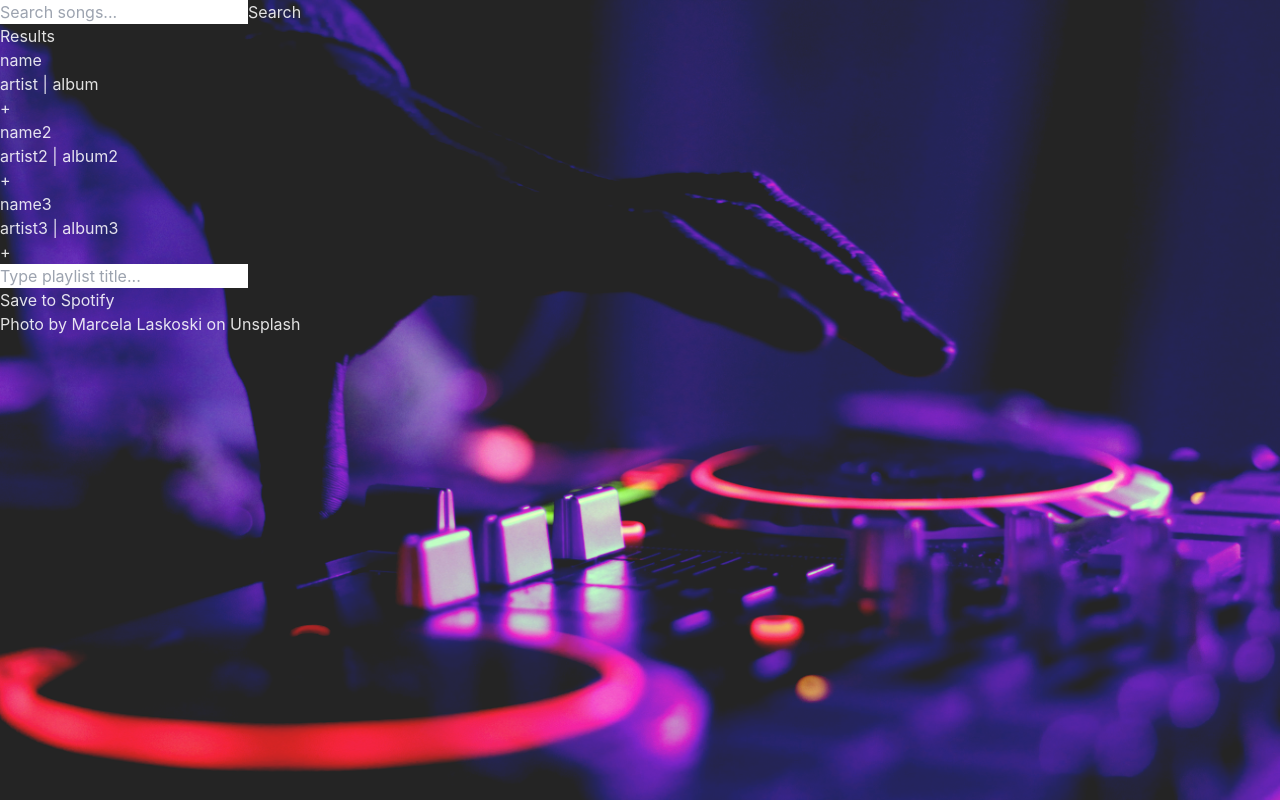
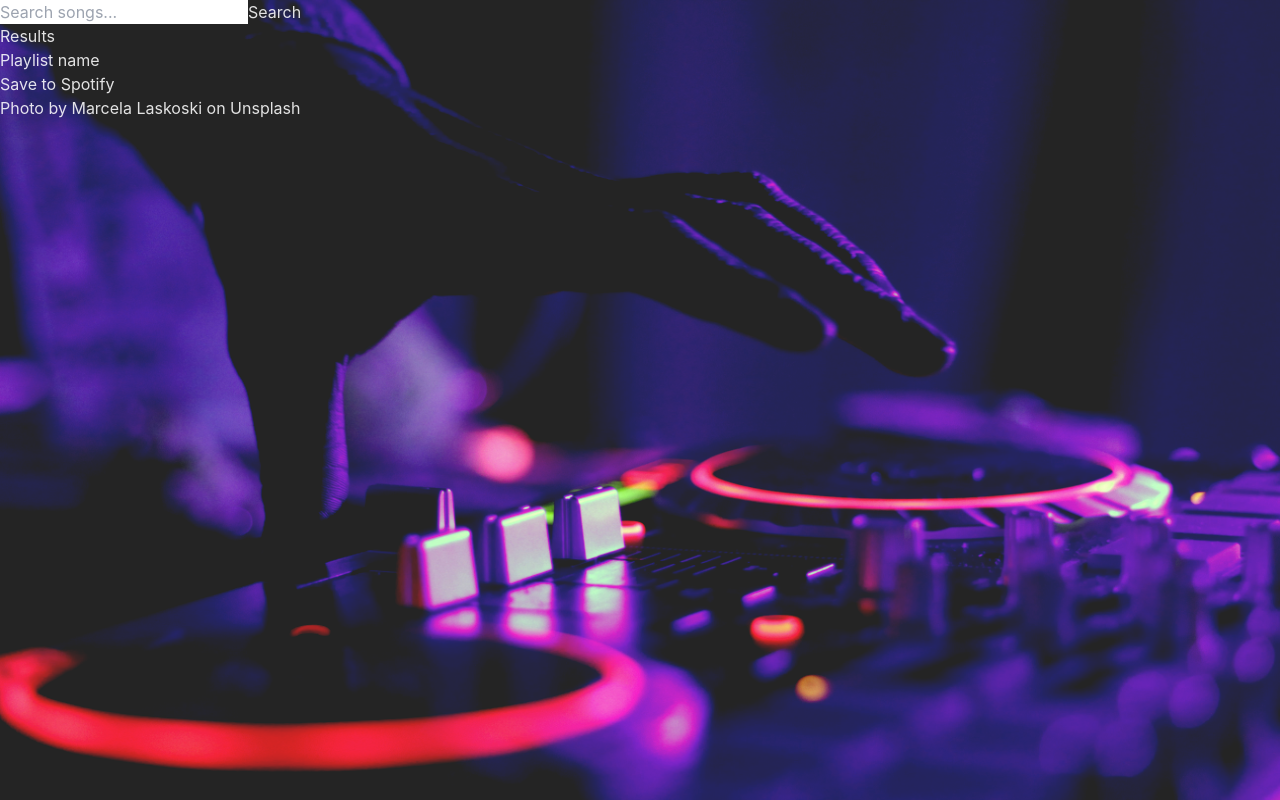
Before and after one commit to daasrattale/jammify, a React (Vite) app: page /jammer in a window 1280 px wide. Built offline with nearby package versions, Linux system fonts and the light colour scheme.

Commit message:
add create playlist and add tracks features

```diff
--- a/src/components/Playlist.tsx
+++ b/src/components/Playlist.tsx
@@ -2,6 +2,8 @@ import { Dispatch, SetStateAction, useRef, useState } from "react";
 import { PlaylistDetails } from "../types/playlist.type";
 import { TrackDetails } from "../types/track.type";
 import { Track } from "./../components";
+import { useAuth } from "../hooks/useAuth";
+import axios from "axios";
 
 interface PlaylistProps {
      playlist: PlaylistDetails
@@ -13,6 +15,7 @@ export const Playlist = ({ playlist, setPlaylist }: PlaylistProps) => {
 
      const playlistTitleRef = useRef<HTMLInputElement>(null);
      const [isModifying, setModifying] = useState<Boolean>(false);
+     const { token } = useAuth();
 
      const removeFromPlaylist = (track: TrackDetails) => {
           // removing track from playlist.
@@ -31,8 +34,50 @@ export const Playlist = ({ playlist, setPlaylist }: PlaylistProps) => {
 
      }
 
-     const savePlaylist = () => {
-          alert('Saved :))')
+     const getUserId = async () => {
+          const { data } = await axios.get("https://api.spotify.com/v1/me", {
+               headers: {
+                    Authorization: `Bearer ${token}`
+               },
+          })
+          return data.id;
+     }
+
+     const createPlaylist = async (userId: string) => {
+          const { data } = await axios.post(`https://api.spotify.com/v1/users/${userId}/playlists`,
+               {
+                    name: playlist.title,
+                    description: 'Jammify playlist',
+                    public: false
+               },
+               {
+                    headers: {
+                         Authorization: `Bearer ${token}`
+                    },
+               }
+          );
+          return data.id;
+     }
+
+
+     const addSongsToPlaylist = async (playlistId: string) => {
+
+          let body = {
+               uris: playlist.tracks.map(track => track.uri)
+          }
+          await axios.post(`https://api.spotify.com/v1/playlists/${playlistId}/tracks`,
+               body,
+               {
+                    headers: {
+                         Authorization: `Bearer ${token}`
+                    },
+               })
+     }
+
+     const savePlaylist = async () => {
+          const userId: string = await getUserId();
+          const playlistId = await createPlaylist(userId);
+          addSongsToPlaylist(playlistId);
      }
 
      return (
@@ -41,13 +86,11 @@ export const Playlist = ({ playlist, setPlaylist }: PlaylistProps) => {
                     {
                          playlist.title == '' || isModifying
                               ? <input ref={playlistTitleRef} type="text" className={`bg-black/30 pl-4 pr-10 py-2 w-full my-2`} placeholder="Type playlist title..." />
-                              : <span onClick={() => {setModifying(true)}} className="capitalize text-xl text-white-600 cursor-pointer">
+                              : <span onClick={() => { setModifying(true) }} className="capitalize text-xl text-white-600 cursor-pointer">
                                    {playlist.title}
                               </span>
-
                     }
                </div>
-
                {
                     playlist.tracks.map(track =>
                          <Track
--- a/src/components/SearchBar.tsx
+++ b/src/components/SearchBar.tsx
@@ -1,6 +1,6 @@
 import { Dispatch, SetStateAction, useRef } from "react";
 import { TrackDetails } from "../types/track.type";
-import { useSpotifyAuth } from "../hooks/useSpotifyAuth";
+import { useAuth } from "../hooks/useAuth";
 import axios from "axios";
 
 interface SearchBarProps {
@@ -11,8 +11,7 @@ interface SearchBarProps {
 export const SearchBar = ({ setTracks }: SearchBarProps) => {
 
      const searchInputRef = useRef<HTMLInputElement>(null);
-
-     const { token } = useSpotifyAuth();
+     const { token } = useAuth();
 
      const search = async () => {
           let searchCriteria = searchInputRef.current!.value;
@@ -31,7 +30,7 @@ export const SearchBar = ({ setTracks }: SearchBarProps) => {
                     name: song.name,
                     artist: song.artists.map((i: any) => i.name).join(','),
                     album: song.album.name,
-                    uri: song.href
+                    uri: song.uri
                }))
           );
      }
--- a/src/hooks/useSpotifyAuth.ts
+++ b/src/hooks/useAuth.ts
@@ -1,11 +1,8 @@
 import { useEffect, useState } from "react";
 
-export const useSpotifyAuth = () => {
+export const useAuth = () => {
 
-     const CLIENT_ID = "4efbd344433949679004cf243d5ae948";
-     const REDIRECT_URI = "http://localhost:5173/"
-     const AUTH_ENDPOINT = "https://accounts.spotify.com/authorize"
-     const RESPONSE_TYPE = "token";
+
 
      const [token, setToken] = useState<string>('');
 
@@ -27,10 +24,7 @@ export const useSpotifyAuth = () => {
 
      return {
           token,
-          isLoggedIn: !!token,
-          CLIENT_ID,
-          REDIRECT_URI,
-          AUTH_ENDPOINT,
-          RESPONSE_TYPE
+          setToken,
+          isLoggedIn: !!token
      };
 }
--- a/src/pages/Jammer.tsx
+++ b/src/pages/Jammer.tsx
@@ -4,34 +4,10 @@ import { PlaylistDetails } from "../types/playlist.type";
 import { SearchBar } from "../components/SearchBar";
 import { Playlist, SearchResults } from "../components";
 
-// Todo: hardcoded to be removed.
-const hardcodedSongs: TrackDetails[] = [
-     {
-          id: 'id',
-          name: 'name',
-          artist: 'artist',
-          album: 'album',
-          uri: 'https://open.spotify.com/track/0y1QJc3SJVPKJ1OvFmFqe6?si=bbdd80f36d04433c'
-     },
-     {
-          id: 'id2',
-          name: 'name2',
-          artist: 'artist2',
-          album: 'album2',
-          uri: 'https://open.spotify.com/track/0y1QJc3SJVPKJ1OvFmFqe6?si=bbdd80f36d04433c'
-     },
-     {
-          id: 'id3',
-          name: 'name3',
-          artist: 'artist3',
-          album: 'album3',
-          uri: 'https://open.spotify.com/track/0y1QJc3SJVPKJ1OvFmFqe6?si=bbdd80f36d04433c'
-     }
-];
 
 export const Jammer = () => {
-     const [tracks, setTracks] = useState<TrackDetails[]>(hardcodedSongs);
-     const [playlist, setPlaylist] = useState<PlaylistDetails>({ title: '', tracks: [] });
+     const [tracks, setTracks] = useState<TrackDetails[]>([]);
+     const [playlist, setPlaylist] = useState<PlaylistDetails>({ title: 'Playlist name', tracks: [] });
 
      return (
           <>
--- a/src/pages/Login.tsx
+++ b/src/pages/Login.tsx
@@ -1,22 +1,46 @@
 import { Link } from "react-router-dom";
-import { useSpotifyAuth } from "../hooks/useSpotifyAuth";
+import { useAuth } from "../hooks/useAuth";
 
 export const Login = () => {
 
-     const { isLoggedIn, CLIENT_ID, REDIRECT_URI, AUTH_ENDPOINT, RESPONSE_TYPE } = useSpotifyAuth();
+     const CLIENT_ID = "4efbd344433949679004cf243d5ae948";
+     const REDIRECT_URI = "http://localhost:5173/"
+     const AUTH_ENDPOINT = "https://accounts.spotify.com/authorize"
+     const RESPONSE_TYPE = "token";
+     const SCOPE = "playlist-modify-private,user-library-read";
+
+     const { setToken, isLoggedIn } = useAuth();
+
+     const logout = () =>  {
+          setToken("")
+          window.localStorage.removeItem("token");
+     }
 
      return (
           <div className="flex flex-col min-h-screen justify-center items-center">
                <span className="text-3xl">Jammer for Spotify, let's get started!</span>
 
-               <button className="bg-purple-500 hover:bg-purple-700 px-6 py-2 rounded-lg mt-4">
-                    {isLoggedIn
-                         ? <Link to={"jammer"} >Jammer Dashboard</Link>
-                         : <a href={`${AUTH_ENDPOINT}?client_id=${CLIENT_ID}&redirect_uri=${REDIRECT_URI}&response_type=${RESPONSE_TYPE}`}>
+
+               {isLoggedIn
+                    ?
+                    <div className="flex gap-2">
+                         <button className="bg-purple-500 hover:bg-purple-700 px-6 py-2 rounded-lg mt-4">
+                         <Link to={"jammer"} >Jammer Dashboard</Link>
+                    </button>
+                    <button
+                    className="bg-red-500 hover:bg-red-700 px-6 py-2 rounded-lg mt-4"
+                    onClick={logout}>
+                         Log out
+                    </button>
+                    </div>
+                    :
+                    <button className="bg-green-500 hover:bg-green-700 px-6 py-2 rounded-lg mt-4">
+                         <a href={`${AUTH_ENDPOINT}?scope=${SCOPE}&client_id=${CLIENT_ID}&redirect_uri=${REDIRECT_URI}&response_type=${RESPONSE_TYPE}`}>
                               Login to Spotify
                          </a>
-                    }
-               </button>
+                    </button>
+               }
+
 
           </div>
      )
```
